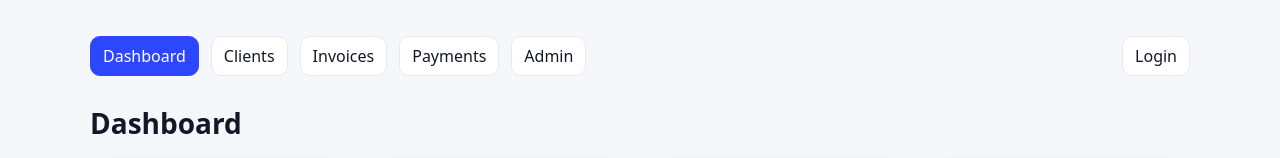
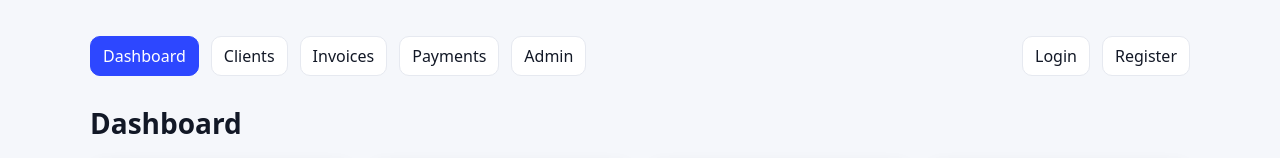
Before and after one commit to anankani164/Payment-Tracker-App, a React (Vite) app in the folder frontend/: page / in a window 1280 px wide. Shown: the top 158 px of the page. Built offline with nearby package versions, Linux system fonts and the light colour scheme; no server answers.

Commit message:
Add files via upload

```diff
--- a/frontend/src/App.jsx
+++ b/frontend/src/App.jsx
@@ -7,6 +7,7 @@ import InvoiceDetails from './pages/InvoiceDetails.jsx';
 import Payments from './pages/Payments.jsx';
 import Admin from './pages/Admin.jsx';
 import Login from './pages/Login.jsx';
+import Register from './pages/Register.jsx';
 import { getToken, clearToken } from './utils/api';
 
 export default function App(){
@@ -34,7 +35,10 @@ export default function App(){
         <NavLink to="/admin">Admin</NavLink>
         <span style={{marginLeft:'auto'}} />
         {!token ? (
-          <NavLink to="/login">Login</NavLink>
+          <>
+            <NavLink to="/login">Login</NavLink>
+            <NavLink to="/register">Register</NavLink>
+          </>
         ) : (
           <button className="btn secondary" onClick={logout}>Logout</button>
         )}
@@ -48,6 +52,7 @@ export default function App(){
         <Route path="/payments" element={<Payments/>} />
         <Route path="/admin" element={<Admin/>} />
         <Route path="/login" element={<Login/>} />
+        <Route path="/register" element={<Register/>} />
       </Routes>
     </div>
   );
```
